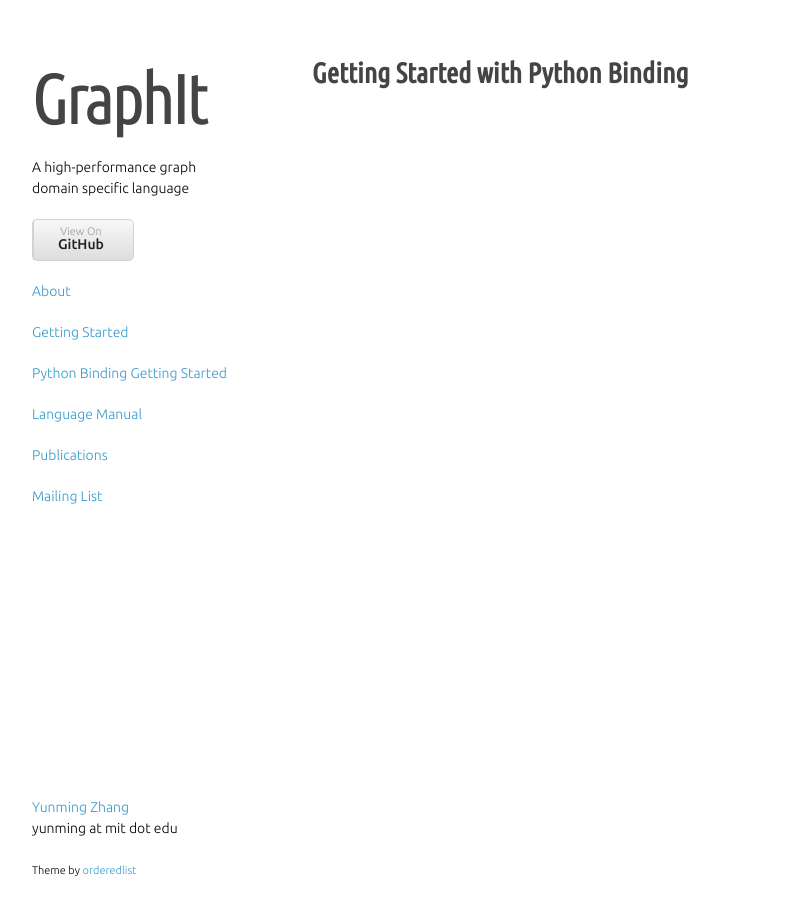
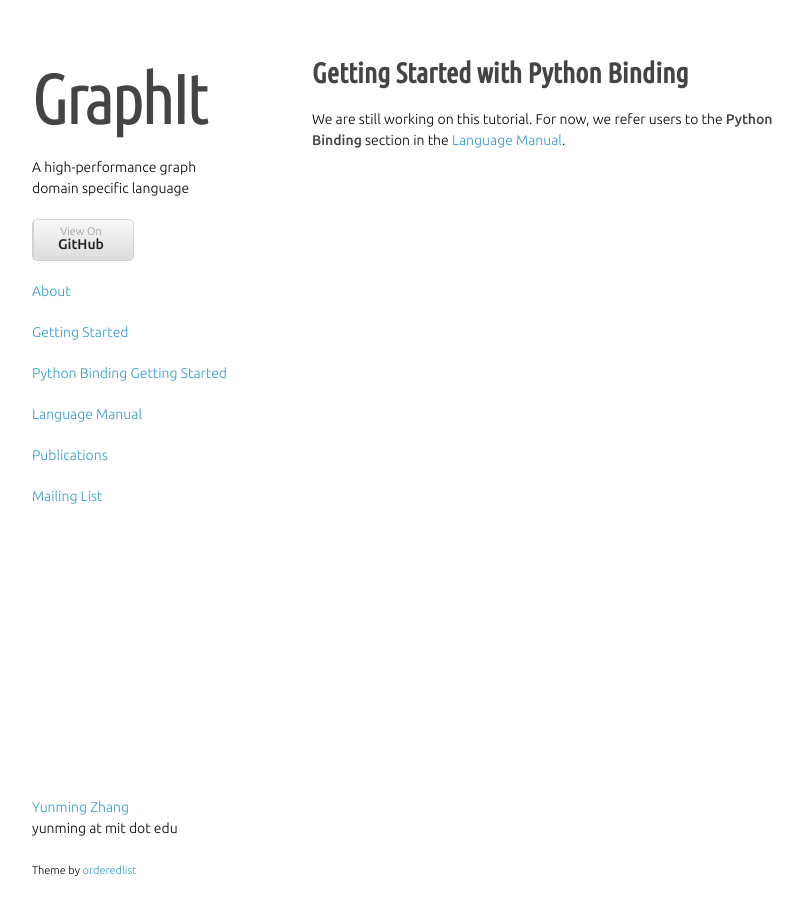
Before and after one commit to yunmingzhang17/yunmingzhang17.github.io, a Jekyll site: the page built from python-getting-started.md, in a window 1280 px wide. Shown: the whole page, without its empty margins (218-1021 px from the left). Built offline with Jekyll 4.4.1, drawn with Linux system fonts in a browser that asks for light colours; nearby versions of some CDN libraries; some web fonts are replaced; library files that are not in the unit come from our copies.

Commit message:
getting a minimum version of the python binding page that just points to the language manual

```diff
--- a/python-getting-started.md
+++ b/python-getting-started.md
@@ -4,3 +4,5 @@
 ---
 Getting Started with Python Binding
 ===============
+
+We are still working on this tutorial. For now, we refer users to the __Python Binding__ section in the [Language Manual](http://graphit-lang.org/language).
```
